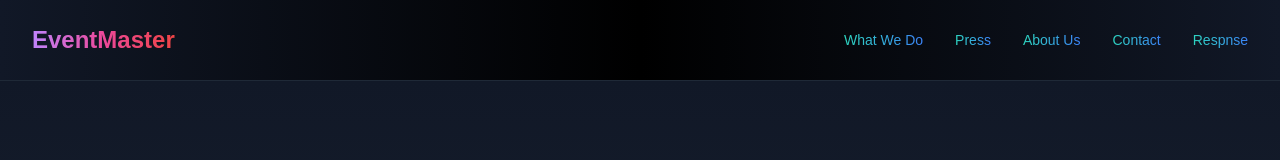
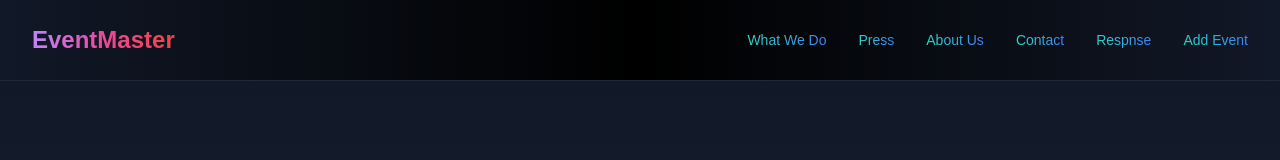
Before and after one commit to sai2963/Event_Management-mini-project, a Next.js app: page /maine/whatwedo in a window 1280 px wide. Shown: the top 160 px of the page. Built offline with nearby package versions, Linux system fonts and the light colour scheme.

Commit message:
Add event adding

```diff
--- a/components/header.js
+++ b/components/header.js
@@ -13,6 +13,7 @@ const Header = () => {
     { label: "About Us", href: "#about" },
     { label: "Contact", href: "/maine/contact" },
     { label: "Respnse", href: "/maine/contact-response" },
+    { label: "Add Event", href: "/maine/add-event" },
   ];
 
   return (
```
